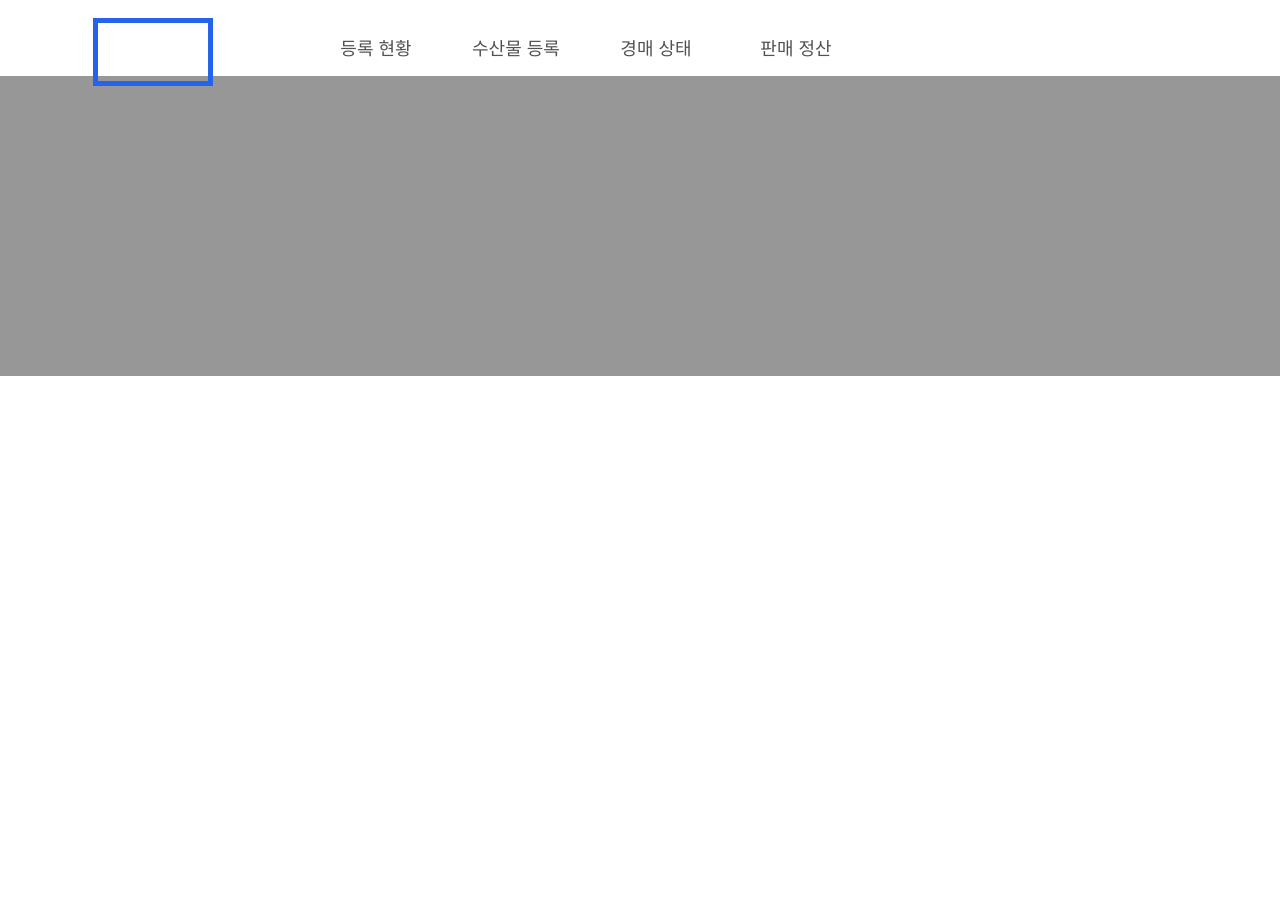
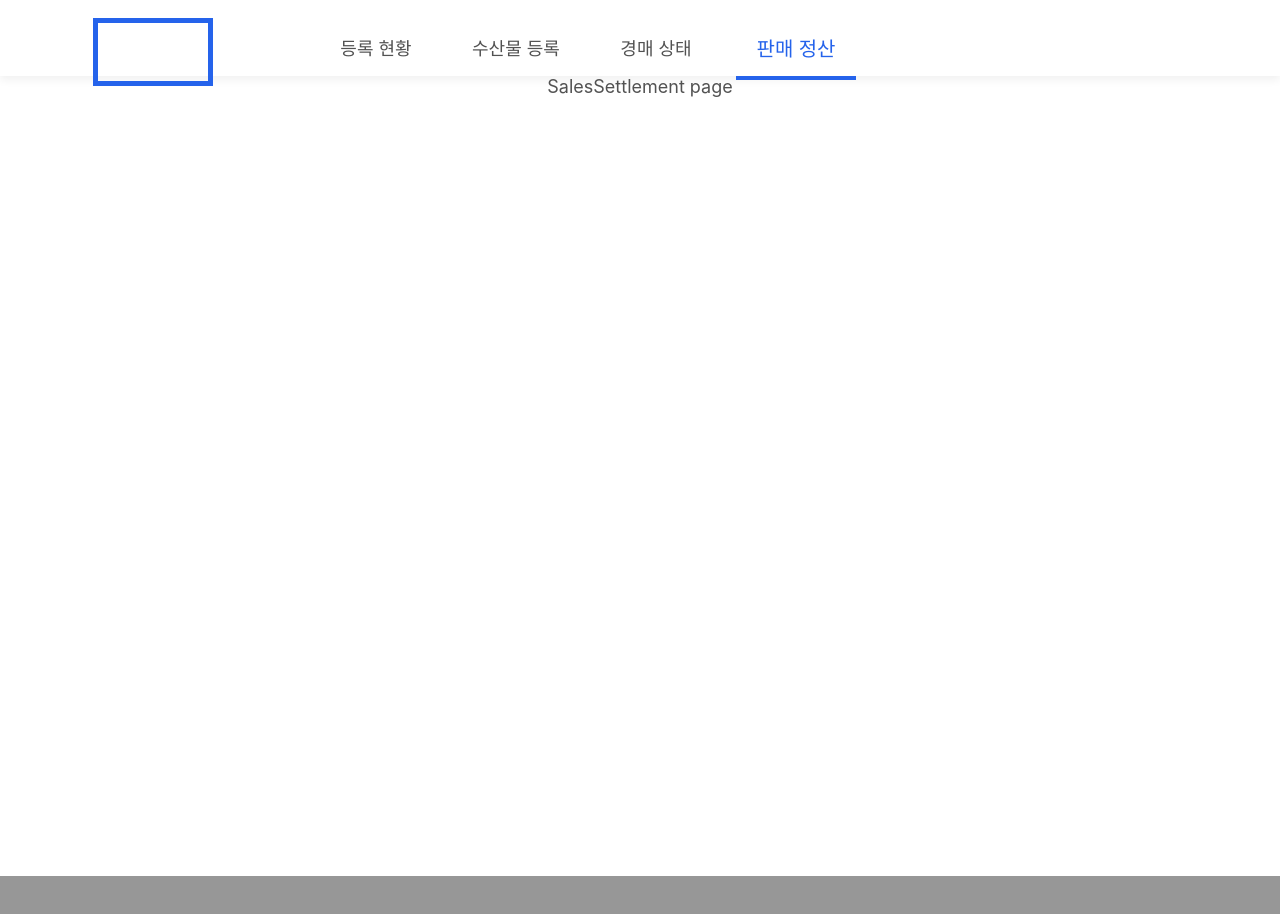
Before and after one commit to LikeLionHGU/TaxiDriver_Front, a React (Create React App) app: page /sales-settlement in a window 1280 px wide. Shown: the top 914 px of the page. Before the commit the page ends 800 px from the top, so only its background shows below. Built offline with nearby package versions, Linux system fonts and the light colour scheme.

Commit message:
feat : SalesSettlement 파일 생성

```diff
--- a/src/App.js
+++ b/src/App.js
@@ -4,6 +4,7 @@ import './App.css';
 import Landing from "./pages/Landing";
 import PurchaseHistoryPage from "./pages/Purchasehistory";
 import Producermain from "./pages/Producermain";
+import SalesSettlement from "./pages/SalesSettlement";
 
 import Header from "./components/Header";
 import Footer from "./components/Footer";
@@ -17,6 +18,9 @@ function App() {
           <Route path="/" element={<Landing />} />
           <Route path="/purchase-history" element={<PurchaseHistoryPage />} />
           <Route path="/producermain" element={<Producermain />} />
+
+          <Route path="/sales-settlement" element={<SalesSettlement />} />
+
         </Routes>
         <Footer />
       </div>
--- a/src/config/headerTest.js
+++ b/src/config/headerTest.js
@@ -9,7 +9,7 @@ export const NAV_BY_ROLE = {
     { key: "status",           label: "등록 현황",   href: "/status" },
     { key: "register-fish",    label: "수산물 등록", href: "/register" },
     { key: "auction-status",   label: "경매 상태",   href: "/auction" },
-    { key: "settlement",       label: "판매 정산",   href: "/settlement" },
+    { key: "settlement",       label: "판매 정산",   href: "/sales-settlement" },
   ],
   [ROLES.GUARDIAN]: [
     { key: "home",             label: "메인페이지",   href: "/" },
--- /dev/null
+++ b/src/pages/SalesSettlement.js
@@ -0,0 +1,15 @@
+import React from "react";
+import styles from "../styles/Landing.module.css";
+
+
+function SalesSettlement() {
+  return (
+    <>
+      <div className={styles.main}>
+        SalesSettlement page
+      </div>
+    </>
+  );
+}
+
+export default SalesSettlement;
```
Also changed, not shown: src/styles/SalesSettlement.module.css (added).
